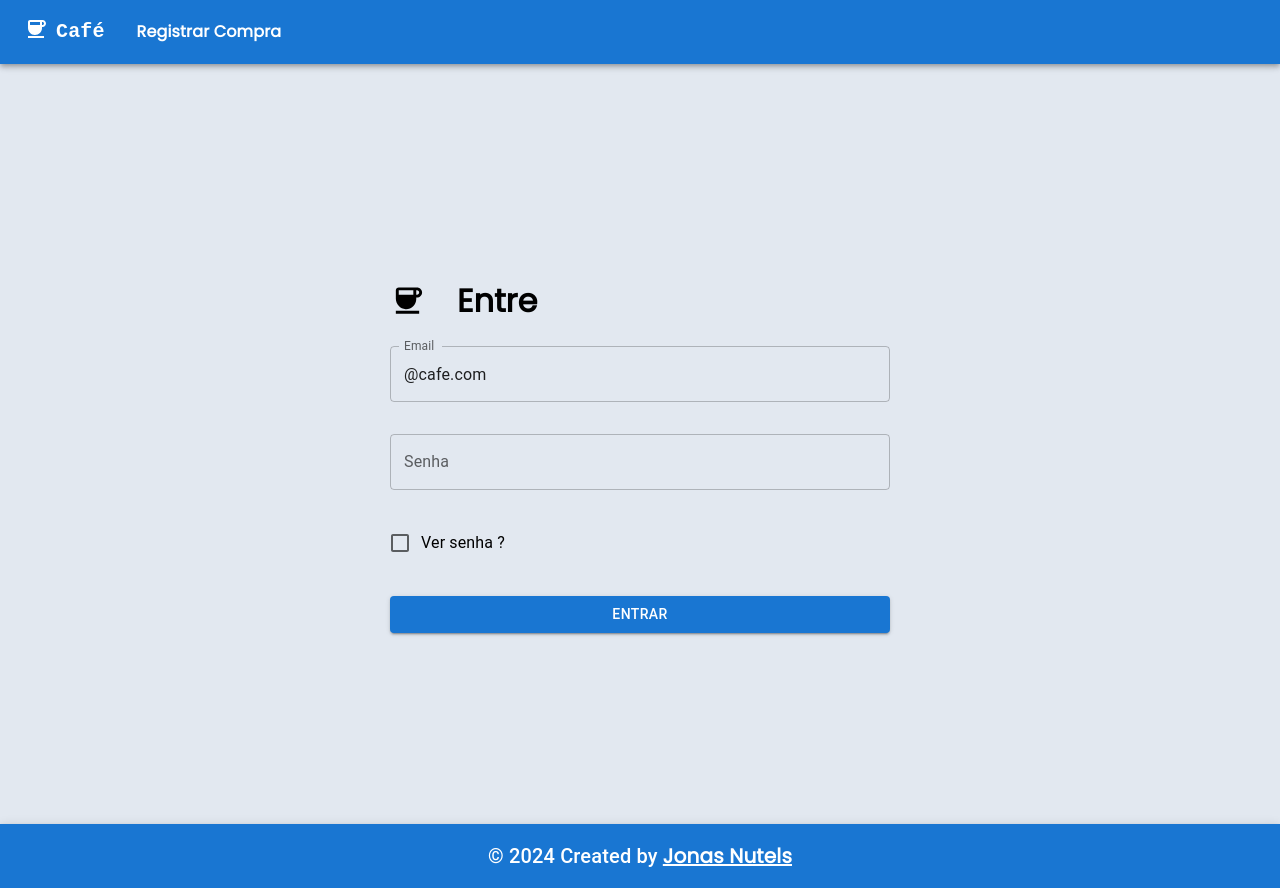
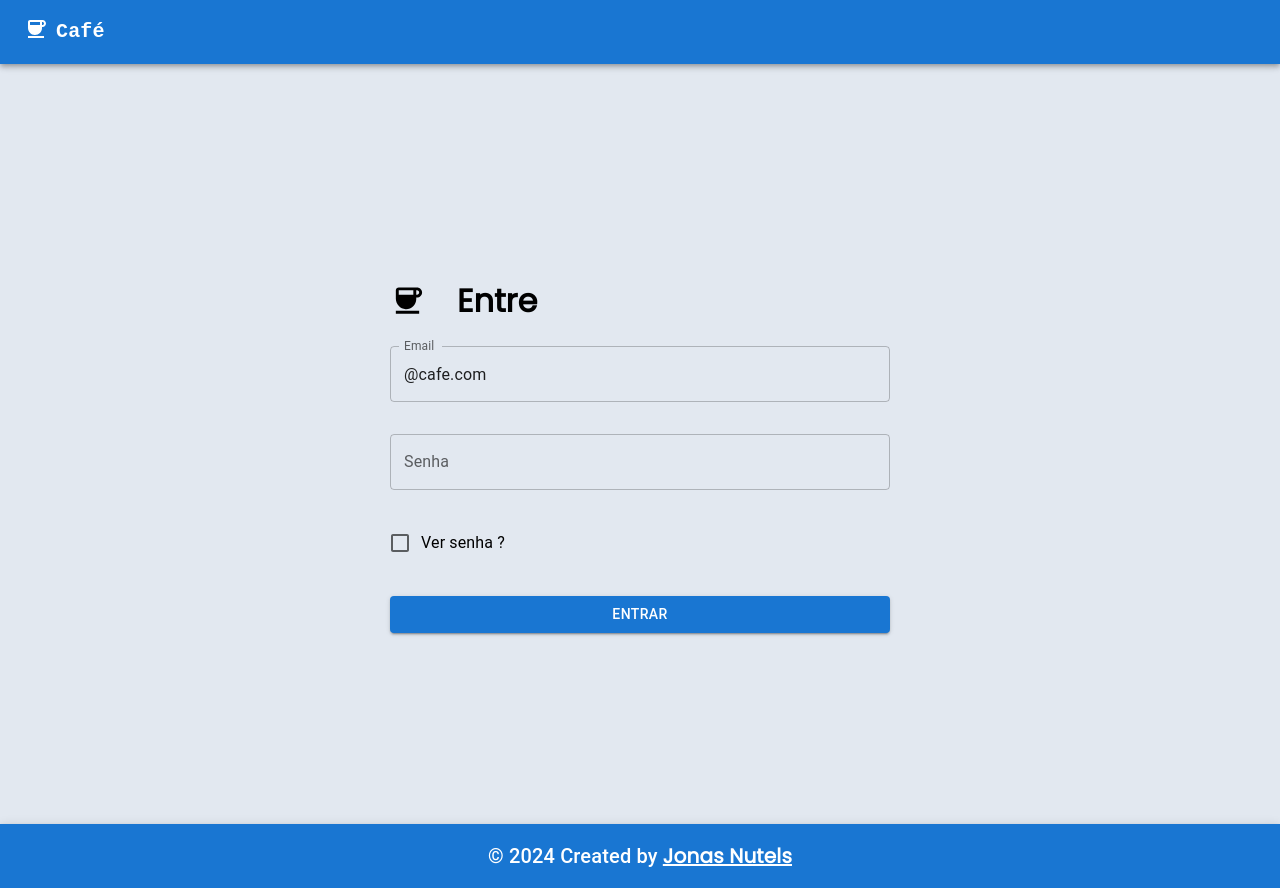
Before and after one commit to jonasnutels/controleCafe, a React (Vite) app: page / in a window 1280 px wide. Built offline with nearby package versions, Linux system fonts and the light colour scheme; a web font is replaced by a local one.

Commit message:
ajsute do header

```diff
--- a/src/components/Layout/Header.jsx
+++ b/src/components/Layout/Header.jsx
@@ -96,11 +96,13 @@ function Header() {
                 display: { xs: 'block', md: 'none' },
               }}
             >
+              {autenticado && (
                 <MenuItem onClick={handleCloseNavMenu}>
                   <Link to={'/registrar-compra'}>
                     <Typography textAlign="center">Registrar Compra</Typography>
                   </Link>
                 </MenuItem>
+              )}
             </Menu>
           </Box>
 
@@ -114,9 +116,11 @@ function Header() {
               </Button>
             )}
             <MenuItem onClick={handleCloseNavMenu}>
+              {autenticado && (
                 <Typography textAlign="center" fontWeight={600}>
                   <Link to={'/registrar-compra'}>Registrar Compra</Link>
                 </Typography>
+              )}
             </MenuItem>
           </Box>
           {autenticado && (
```
Lines whose indentation alone changed are shown as unchanged.
